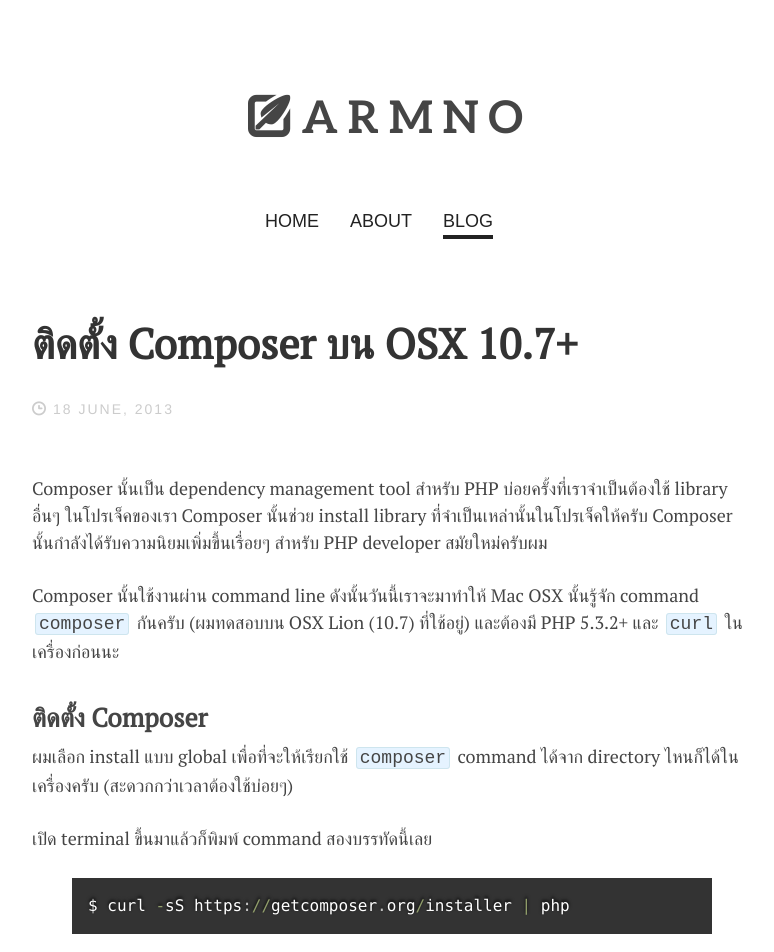
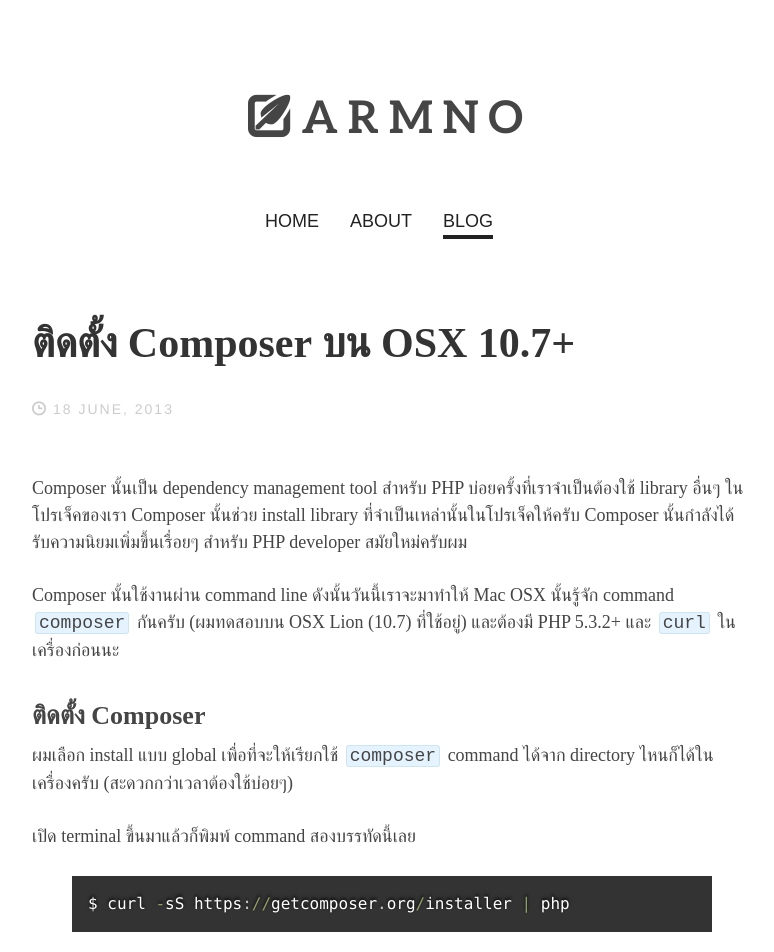
Before and after one commit to armno/armno.github.io, a Jekyll site: the page built from _posts/2013-06-18-installing-composer.md, in a window 1280 px wide. Shown: the top 952 px of the page, without its empty margins (248-1022 px from the left). Built offline with Jekyll 4.4.1, drawn with Linux system fonts in a browser that asks for light colours; Markdown is read by kramdown in place of the engine named in the settings; comment, search, counter and statistics services are not loaded.

Commit message:
removed google webfonts from blog layout

```diff
--- a/_layouts/blog.html
+++ b/_layouts/blog.html
@@ -33,7 +33,6 @@
   <!-- Authorship Information for Google -->
   <link rel="author" href="https://plus.google.com/108097642192056062290">
 
-  <link href='http://fonts.googleapis.com/css?family=Merriweather:300italic|PT+Serif' rel='stylesheet' type='text/css'>
   <link rel="stylesheet" href="/css/about.css">
 </head>
 <body>
```
